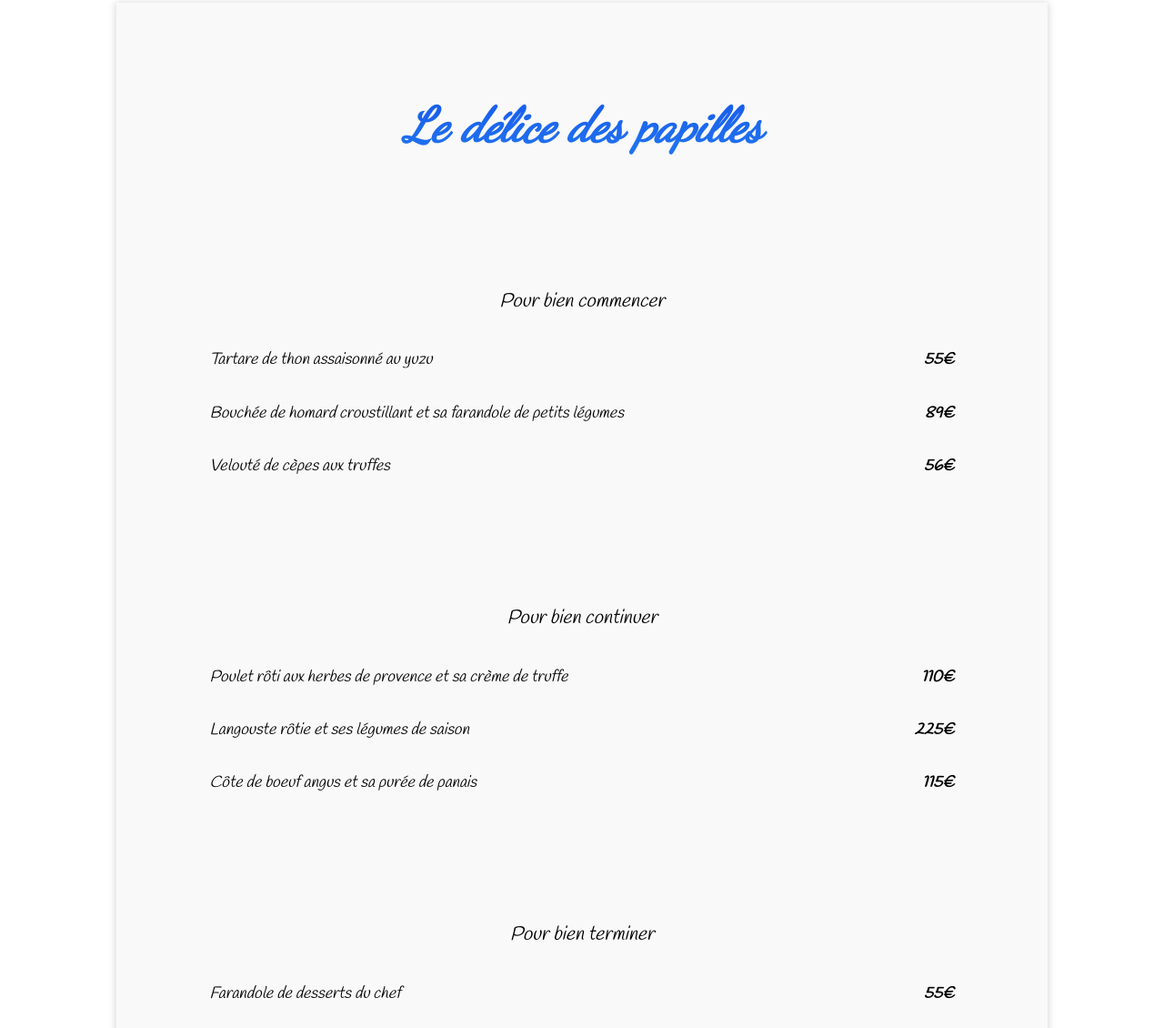
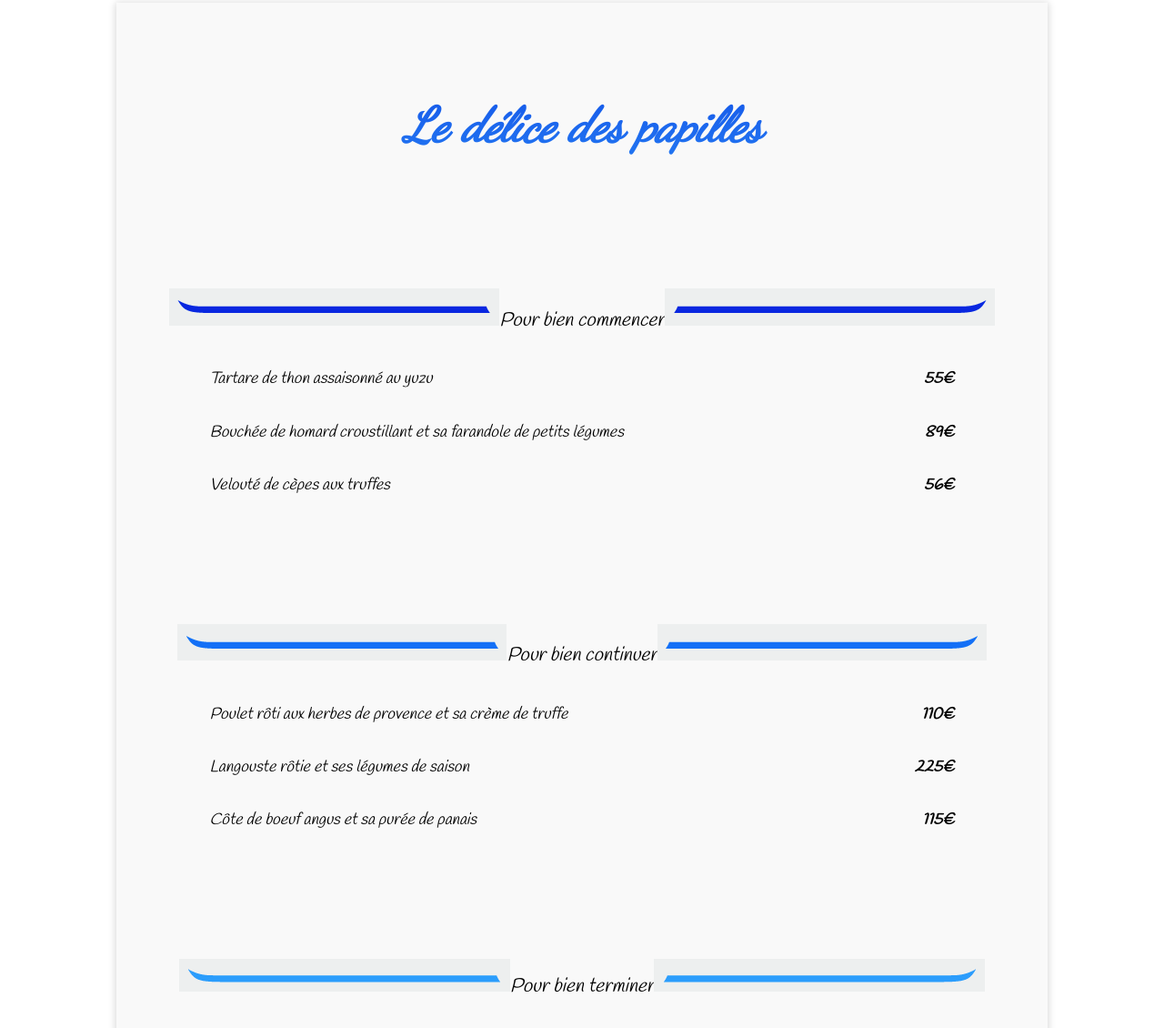
Before and after one commit to opcours2020/P3_barlocher_clementine, a plain HTML site: page menu3.html in a window 1280 px wide. Shown: the part 162-1292 px from the top of the page at 91% size. Drawn offline with Linux system fonts and the light colour scheme.

Commit message:
Ajout séparateurs menu3

```diff
--- a/menu3.html
+++ b/menu3.html
@@ -18,7 +18,7 @@
         <h2>Le délice des papilles</h2>
 
 
-         <h3>Pour bien commencer</h3>
+         <h3><img src="images/menu3_separateur_gauche1.png" alt="image_separateur" />Pour bien commencer<img src="images/menu3_separateur_droit1.png" alt="image_separateur" /></h3>
          <ul>
              <li><p>Tartare de thon assaisonné au yuzu</p><p>55€</p></li>
              <li><p>Bouchée de homard croustillant et sa farandole de petits légumes</p><p>89€</p></li>
@@ -26,14 +26,14 @@
          </ul>
 
 
-         <h3>Pour bien continuer</h3>
+         <h3><img src="images/menu3_separateur_gauche2.png" alt="image_separateur" />Pour bien continuer<img src="images/menu3_separateur_droit2.png" alt="image_separateur" /></h3>
          <ul>
              <li><p>Poulet rôti aux herbes de provence et sa crème de truffe</p><p>110€</p></li>
              <li><p>Langouste rôtie et ses légumes de saison</p><p>225€</p></li>
              <li><p>Côte de boeuf angus et sa purée de panais</p><p>115€</p></li>
          </ul>
 
-         <h3>Pour bien terminer</h3>
+         <h3><img src="images/menu3_separateur_gauche3.png" alt="image_separateur" />Pour bien terminer<img src="images/menu3_separateur_droit3.png" alt="image_separateur" /></h3>
         <ul>
              <li><p>Farandole de desserts du chef</p><p>55€</p></li>
              <li><p>Crème brulée revisitée</p><p>60€</p></li>
```
